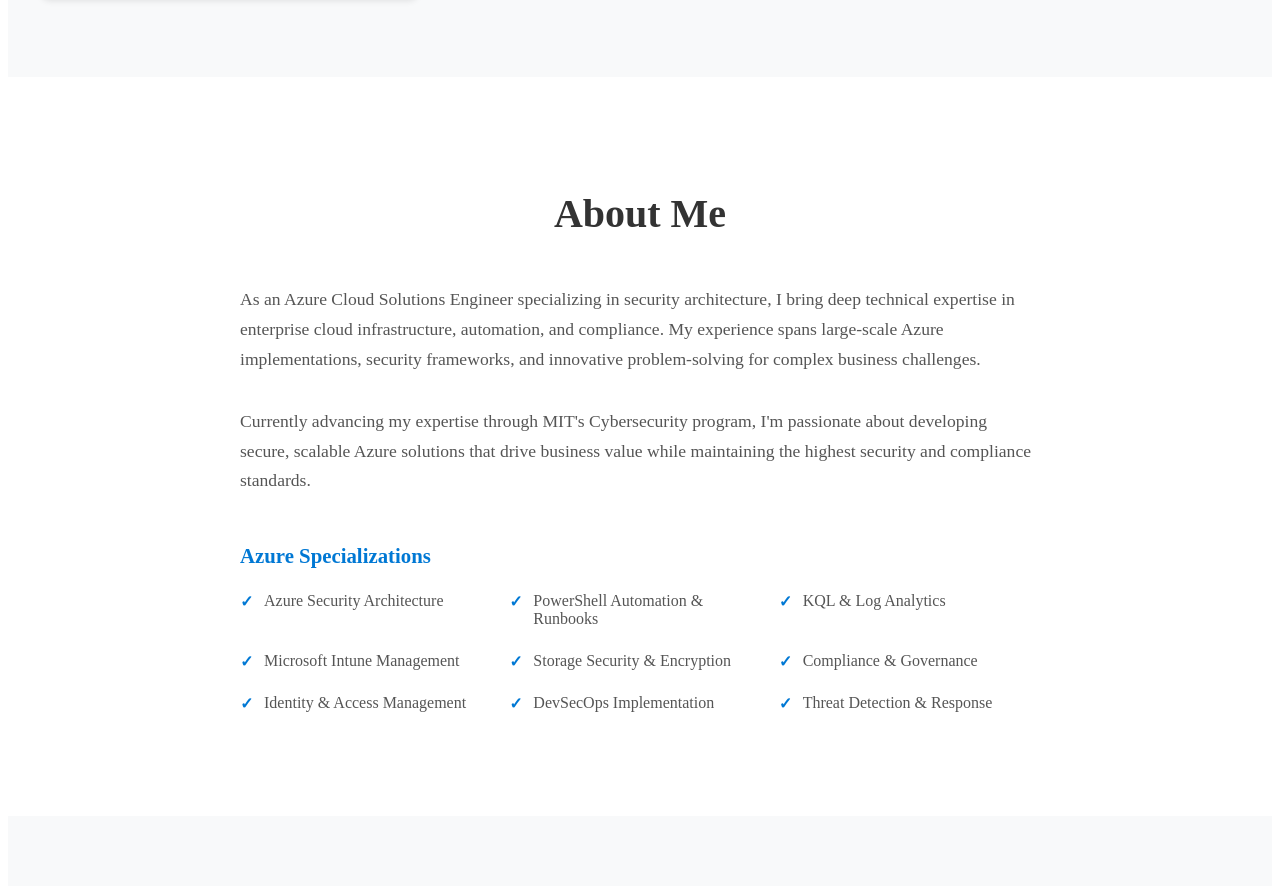
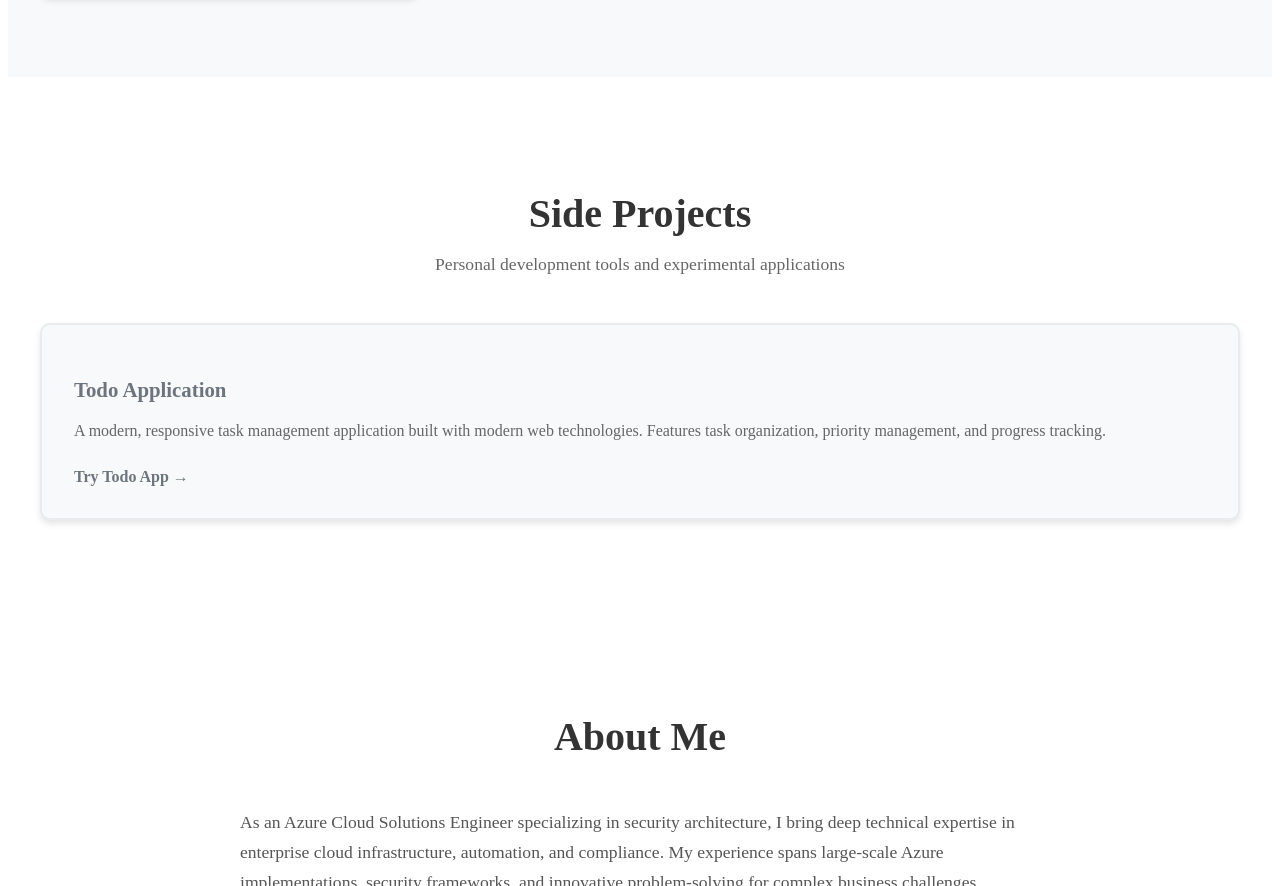
Before and after one commit to a-ariff/aglobaltec-website, an Astro site: page / in a window 1280 px wide. Shown: the part 1454-2340 px from the top of the page. Built offline with nearby package versions, Linux system fonts and the light colour scheme; Astro itself is replaced by a stand-in of ours.

Commit message:
fix: update name to Ariff Mohamed and add Side Projects with todo app

```diff
--- a/src/pages/index.astro
+++ b/src/pages/index.astro
@@ -1,12 +1,11 @@
 ---
 import Layout from '../layouts/Layout.astro';
 ---
-<Layout title="Ariff Afandi - Azure Cloud Solutions Engineer | MIT Cybersecurity Student"
-  description="Expert Azure cloud solutions engineer specializing in security, automation, and compliance. Showcasing enterprise Azure projects including PowerShell automation, KQL analytics, storage security, and Intune device management.">
+<Layout title="Ariff Mohamed - Azure Cloud Solutions Engineer | MIT Cybersecurity Student" description="Expert Azure cloud solutions engineer specializing in security, automation, and compliance. Showcasing enterprise Azure projects including PowerShell automation, KQL analytics, storage security, and Intune device management.">
   <!-- Hero Section -->
   <section class="hero">
     <div class="hero-content">
-      <h1>Ariff Afandi</h1>
+      <h1>Ariff Mohamed</h1>
       <h2>Azure Cloud Solutions Engineer | Security Specialist</h2>
       <p>Transforming enterprise cloud infrastructure with security-first Azure architecture and innovative automation solutions. Currently advancing cybersecurity expertise at MIT.</p>
       <div class="hero-links">
@@ -45,6 +44,22 @@ import Layout from '../layouts/Layout.astro';
           <h3>Device Compliance Monitor</h3>
           <p>Microsoft Intune-powered device management and compliance monitoring solution. Automated policy enforcement, security baselines, and comprehensive reporting for enterprise endpoints.</p>
           <a class="project-link" href="https://compliance.aglobaltec.com" target="_blank">Explore Compliance →</a>
+        </div>
+      </div>
+    </div>
+  </section>
+
+  <!-- Side Projects Section -->
+  <section class="side-projects" id="side-projects">
+    <div class="container">
+      <h2>Side Projects</h2>
+      <p>Personal development tools and experimental applications</p>
+
+      <div class="projects-grid">
+        <div class="project-card secondary">
+          <h3>Todo Application</h3>
+          <p>A modern, responsive task management application built with modern web technologies. Features task organization, priority management, and progress tracking.</p>
+          <a class="project-link" href="https://todo.aglobaltec.com" target="_blank">Try Todo App →</a>
         </div>
       </div>
     </div>
@@ -175,19 +190,23 @@ import Layout from '../layouts/Layout.astro';
     padding: 0 20px;
   }
 
-  .projects {
+  .projects, .side-projects {
     padding: 80px 0;
     background: #f8f9fa;
   }
 
-  .projects h2 {
+  .side-projects {
+    background: #ffffff;
+  }
+
+  .projects h2, .side-projects h2 {
     text-align: center;
     font-size: 2.5rem;
     margin-bottom: 1rem;
     color: #333;
   }
 
-  .projects > .container > p {
+  .projects > .container > p, .side-projects > .container > p {
     text-align: center;
     font-size: 1.1rem;
     color: #666;
@@ -208,6 +227,11 @@ import Layout from '../layouts/Layout.astro';
     transition: transform 0.3s ease, box-shadow 0.3s ease;
   }
 
+  .project-card.secondary {
+    background: #f8f9fa;
+    border: 2px solid #e9ecef;
+  }
+
   .project-card:hover {
     transform: translateY(-5px);
     box-shadow: 0 8px 25px rgba(0, 0, 0, 0.15);
@@ -217,6 +241,10 @@ import Layout from '../layouts/Layout.astro';
     color: #0078d4;
     margin-bottom: 1rem;
     font-size: 1.3rem;
+  }
+
+  .project-card.secondary h3 {
+    color: #6c757d;
   }
 
   .project-card p {
@@ -232,8 +260,16 @@ import Layout from '../layouts/Layout.astro';
     transition: color 0.3s ease;
   }
 
+  .project-card.secondary .project-link {
+    color: #6c757d;
+  }
+
   .project-link:hover {
     color: #005a9e;
+  }
+
+  .project-card.secondary .project-link:hover {
+    color: #495057;
   }
 
   .about {
```
